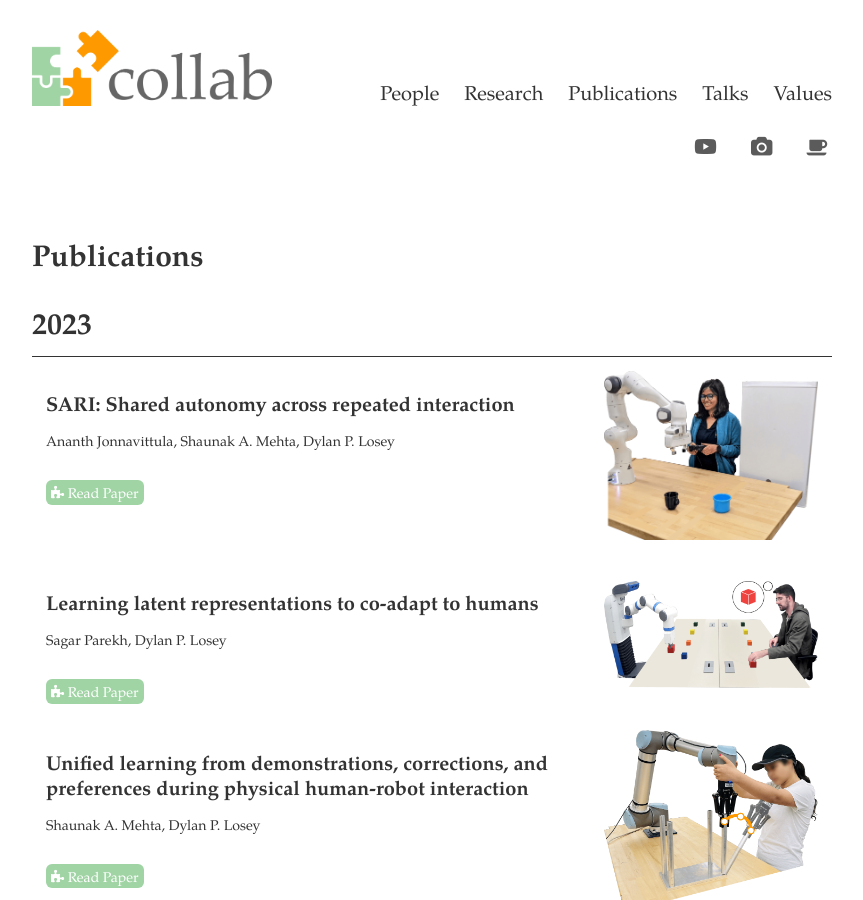
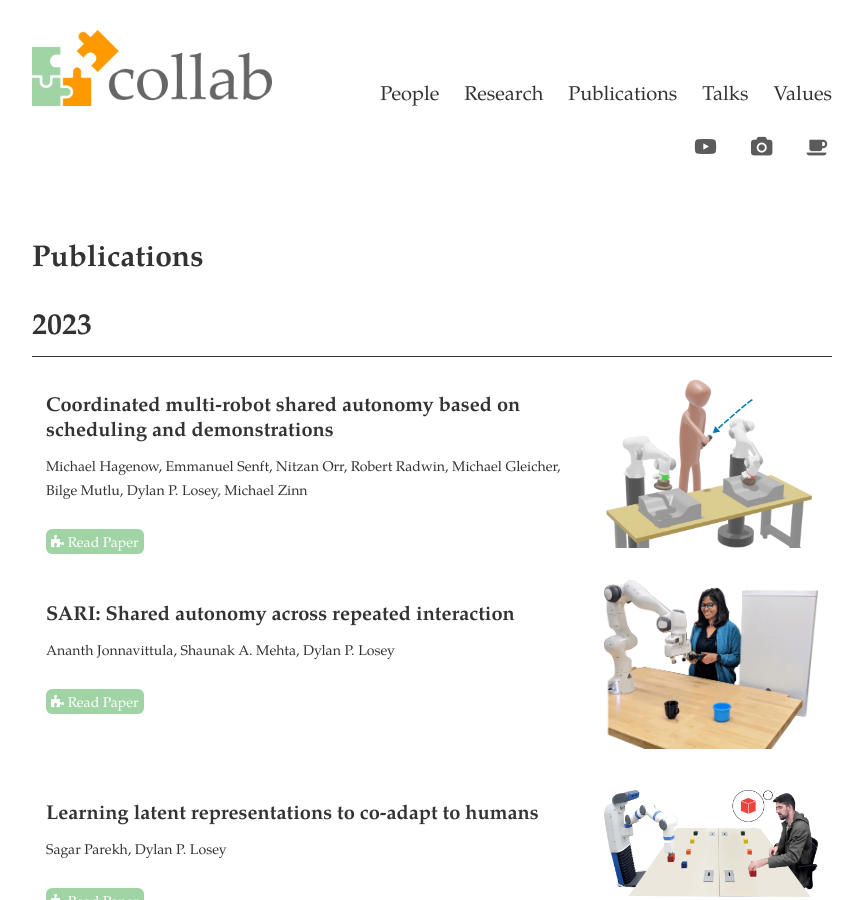
Before and after one commit to VT-Collab/vt-collab.github.io, a Jekyll site: the page built from publications.html, in a window 1280 px wide and 900 px high. Shown: the whole window, without its empty margins (208-1071 px from the left). Built offline with Jekyll 4.4.1, drawn with Linux system fonts in a browser that asks for light colours; nearby versions of some CDN libraries.

Commit message:
mike paper

```diff
--- a/_data/publications.yml
+++ b/_data/publications.yml
@@ -1,3 +1,11 @@
+- title: "Coordinated multi-robot shared autonomy based on scheduling and demonstrations"
+  authors: Michael Hagenow, Emmanuel Senft, Nitzan Orr, Robert Radwin, Michael Gleicher, Bilge Mutlu, Dylan P. Losey, Michael Zinn
+  venue: ""
+  year: 2023
+  note: ""
+  pdf: /pdfs/hagenow_ral2023.pdf
+  figure: /images/publications/hagenow_ral2023.png
+
 - title: "SARI: Shared autonomy across repeated interaction"
   authors: Ananth Jonnavittula, Shaunak A. Mehta, Dylan P. Losey
   venue: ""
```
Also changed, not shown: images/publications/hagenow_ral2023.png (added), 1 other file.
